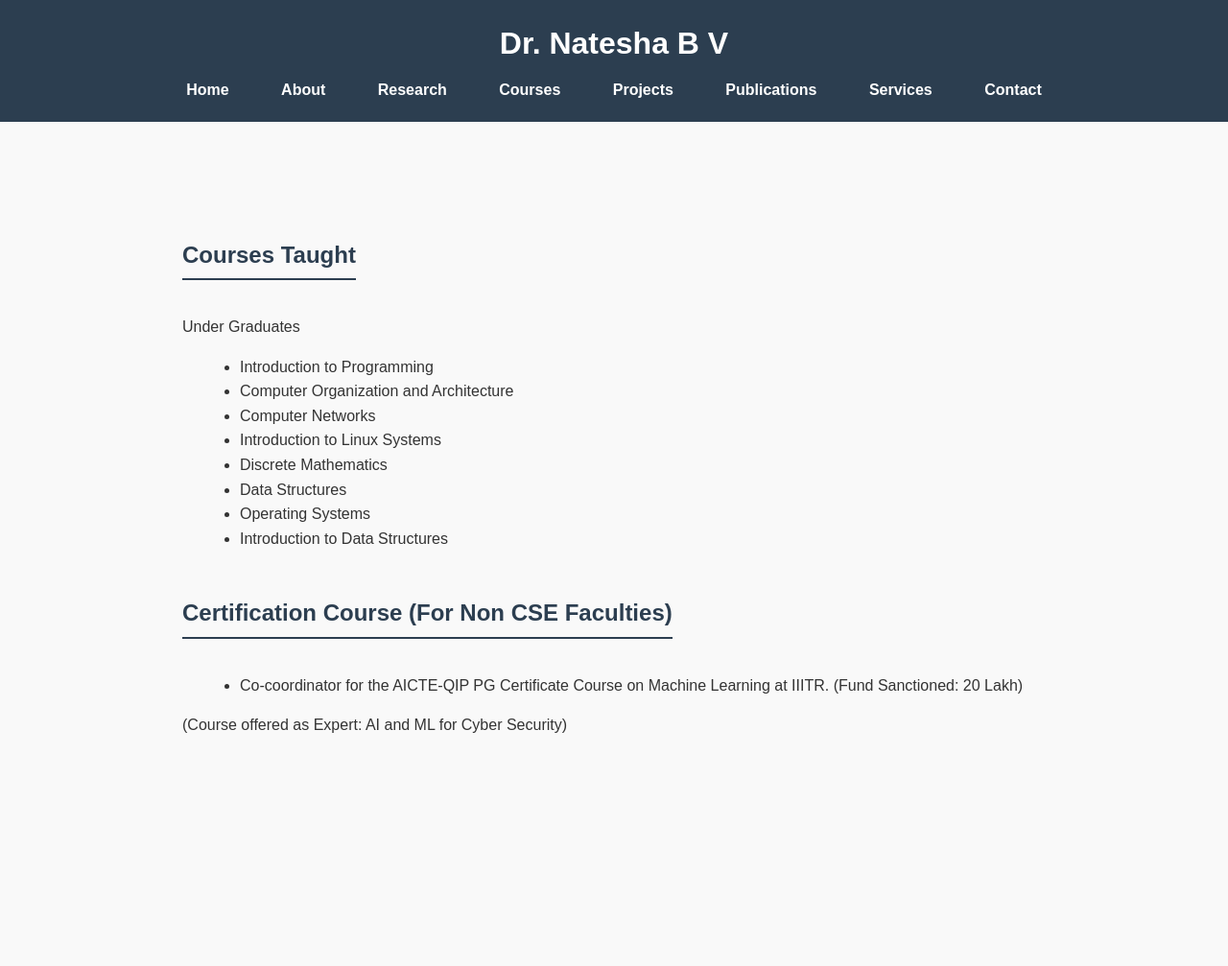
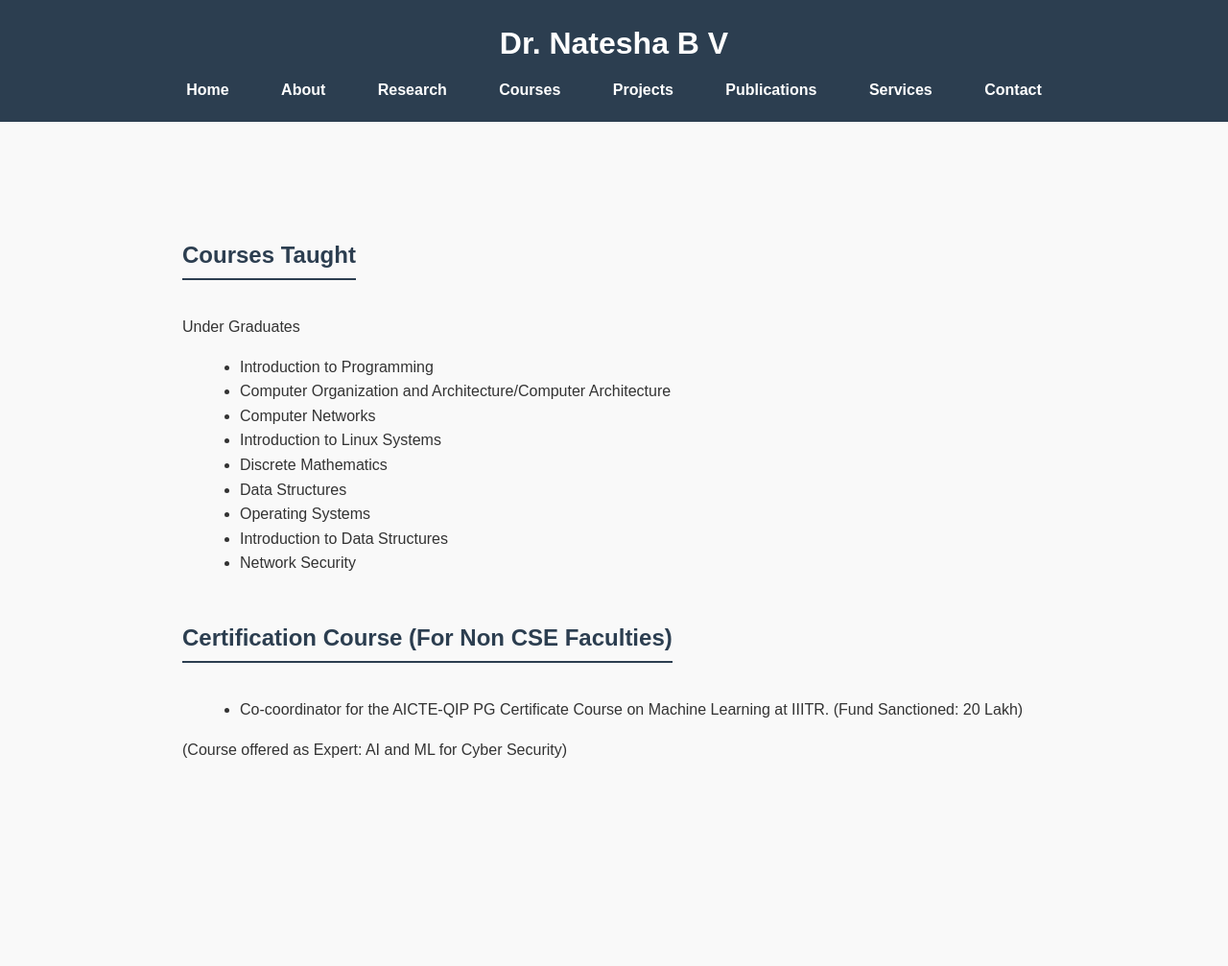
Before and after one commit to Nateshbv/Nateshbv.github.io, a Jekyll site: the page built from Courses.md, in a window 1280 px wide. Shown: the whole page at 96% size. Built offline with Jekyll 4.4.1, drawn with Linux system fonts in a browser that asks for light colours.

Commit message:
Update Courses.md

```diff
--- a/Courses.md
+++ b/Courses.md
@@ -7,13 +7,14 @@ title: Courses
 Under Graduates
 
 - Introduction to Programming
-- Computer Organization and Architecture
+- Computer Organization and Architecture/Computer Architecture
 - Computer Networks
 - Introduction to Linux Systems
 - Discrete Mathematics
 - Data Structures
 - Operating Systems
 - Introduction to Data Structures
+- Network Security
 
 ## Certification Course (For Non CSE Faculties)
 - Co-coordinator for the AICTE-QIP PG Certificate Course on Machine Learning at IIITR.
```
